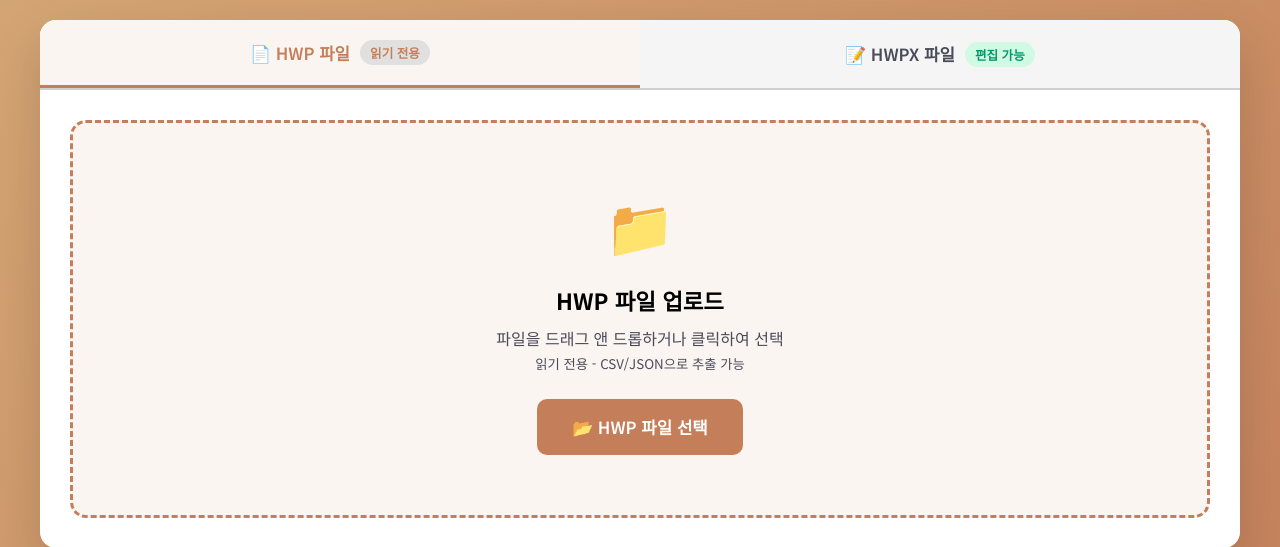
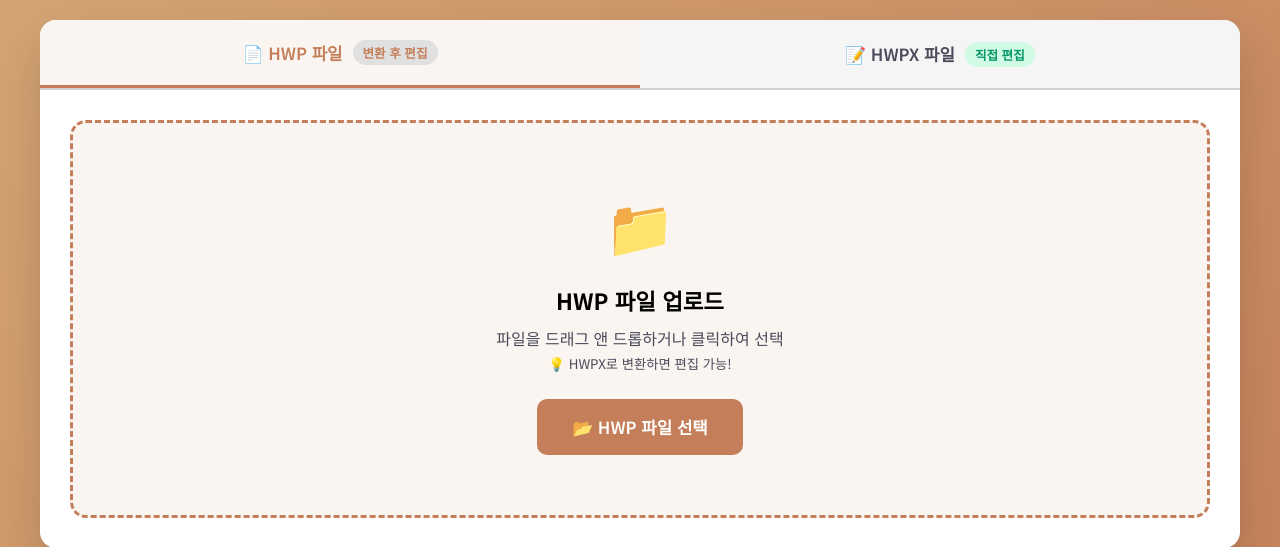
Before and after one commit to DevHeauk/han-parse, a Flask app: page / in a window 1280 px wide. Shown: the top 547 px of the page. Run offline with Flask 3, Linux system fonts and the light colour scheme.

Commit message:
변환 후 편집 추가

```diff
--- a/templates/index.html
+++ b/templates/index.html
@@ -460,11 +460,11 @@
         <div class="tab-header">
             <button class="tab-btn hwp-tab active" onclick="switchTab('hwp')">
                 📄 HWP 파일
-                <span class="tab-badge">읽기 전용</span>
+                <span class="tab-badge">변환 후 편집</span>
             </button>
             <button class="tab-btn hwpx-tab" onclick="switchTab('hwpx')">
                 📝 HWPX 파일
-                <span class="tab-badge">편집 가능</span>
+                <span class="tab-badge">직접 편집</span>
             </button>
         </div>
 
@@ -474,7 +474,7 @@
             <div class="upload-section" id="hwpUpload">
                 <div class="upload-icon">📁</div>
                 <div class="upload-title">HWP 파일 업로드</div>
-                <div class="upload-subtitle">파일을 드래그 앤 드롭하거나 클릭하여 선택<br><small>읽기 전용 - CSV/JSON으로 추출 가능</small></div>
+                <div class="upload-subtitle">파일을 드래그 앤 드롭하거나 클릭하여 선택<br><small>💡 HWPX로 변환하면 편집 가능!</small></div>
                 <div class="file-input-wrapper">
                     <input type="file" id="hwpFileInput" class="file-input" accept=".hwp,.HWP">
                     <label for="hwpFileInput" class="file-input-label">📂 HWP 파일 선택</label>
@@ -487,22 +487,33 @@
                     <div class="file-badge">
                         📄 <span id="hwpFileName">파일명.hwp</span>
                     </div>
-                    <span class="file-type-badge readonly">읽기 전용</span>
+                    <span class="file-type-badge readonly" style="background: linear-gradient(135deg, #667eea 0%, #764ba2 100%); color: white;">🔄 변환 후 편집</span>
                     <div class="stats-bar">
                         <div class="stat-item">표 <span class="stat-value" id="hwpTableCount">0</span>개</div>
                         <div class="stat-item">텍스트 <span class="stat-value" id="hwpTextLen">0</span>자</div>
                     </div>
                 </div>
 
+                <!-- 변환 안내 배너 -->
+                <div style="background: linear-gradient(135deg, #667eea22 0%, #764ba222 100%); border: 1px solid #667eea44; border-radius: 8px; padding: 12px 16px; margin-bottom: 15px; display: flex; align-items: center; gap: 12px;">
+                    <span style="font-size: 24px;">💡</span>
+                    <div>
+                        <strong style="color: #667eea;">편집하려면 HWPX로 변환하세요!</strong>
+                        <div style="font-size: 0.85em; color: #666; margin-top: 2px;">HWP는 읽기 전용입니다. 변환 버튼을 눌러 편집 가능한 HWPX 파일로 변환 후 HWPX 탭에서 열어주세요.</div>
+                    </div>
+                </div>
+
                 <div class="toolbar">
                     <div class="toolbar-group">
                         <button class="toolbar-btn" onclick="resetHwp()">🔄 새 파일</button>
-                        <button class="toolbar-btn primary" onclick="saveHwpChanges()">💾 저장</button>
                     </div>
                     <div class="toolbar-divider"></div>
                     <div class="toolbar-group">
                         <input type="text" class="filename-input" id="hwpOutputFilename" placeholder="파일명">
-                        <button class="toolbar-btn" style="background: linear-gradient(135deg, #667eea 0%, #764ba2 100%); color: white;" onclick="convertHwpToHwpx()">🔄 HWPX로 변환</button>
+                        <button class="toolbar-btn" style="background: linear-gradient(135deg, #667eea 0%, #764ba2 100%); color: white; font-weight: bold; padding: 8px 16px;" onclick="convertHwpToHwpx()">✨ HWPX로 변환하여 편집</button>
+                    </div>
+                    <div class="toolbar-divider"></div>
+                    <div class="toolbar-group">
                         <button class="toolbar-btn success" onclick="downloadHwpPackage()">📥 ZIP</button>
                         <button class="toolbar-btn" onclick="downloadHwpCsv()">📊 CSV</button>
                         <button class="toolbar-btn" onclick="downloadHwpJson()">📄 JSON</button>
```
